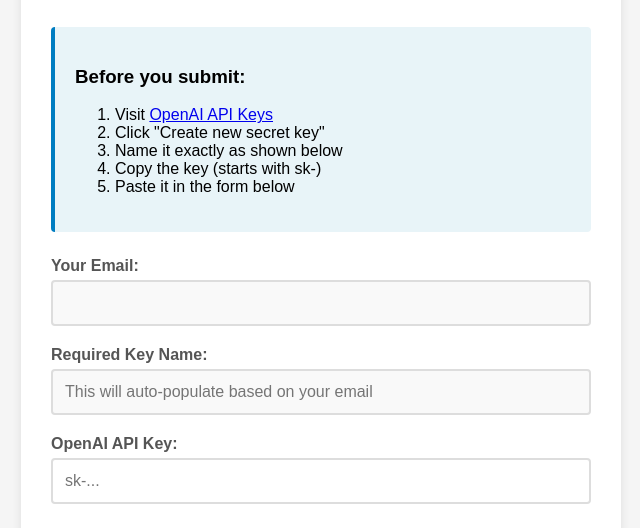
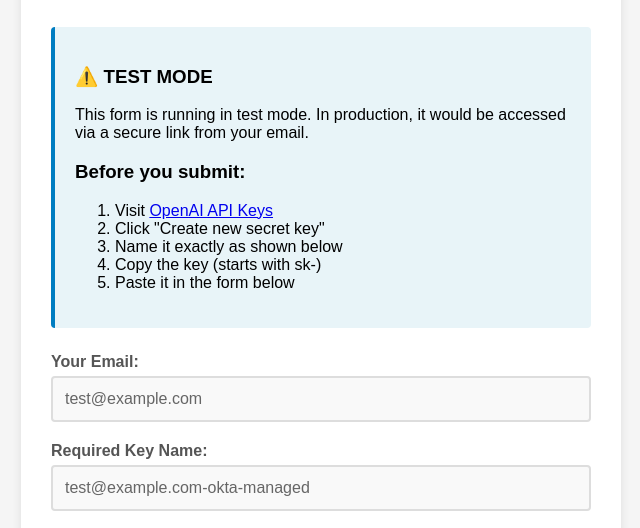
Before and after one commit to IshaqSiddiqui/literate-tribble, a plain HTML site: page index.html in a window 1280 px wide. Shown: the part 202-730 px from the top of the page, without its empty margins (319-959 px from the left). Drawn offline with Linux system fonts and the light colour scheme.

Commit message:
Update index.html

```diff
--- a/index.html
+++ b/index.html
@@ -158,14 +158,21 @@
             const token = getUrlParameter('token');
             const email = getUrlParameter('email');
 
+            // For testing, allow the form to work even without parameters
             if (!token || !email) {
-                alert('Invalid or expired link. Please contact IT support.');
-                return;
+                // Use test values for now
+                document.getElementById('token').value = 'test-token-123';
+                document.getElementById('email').value = 'test@example.com';
+                document.getElementById('keyname').value = 'test@example.com-okta-managed';
+
+                // Show a notice that this is test mode
+                const instructions = document.querySelector('.instructions');
+                instructions.innerHTML = '<h3>⚠️ TEST MODE</h3><p>This form is running in test mode. In production, it would be accessed via a secure link from your email.</p>' + instructions.innerHTML;
+            } else {
+                document.getElementById('token').value = token;
+                document.getElementById('email').value = email;
+                document.getElementById('keyname').value = email + '-okta-managed';
             }
-
-            document.getElementById('token').value = token;
-            document.getElementById('email').value = email;
-            document.getElementById('keyname').value = email + '-okta-managed';
         };
 
         // Form validation
```
